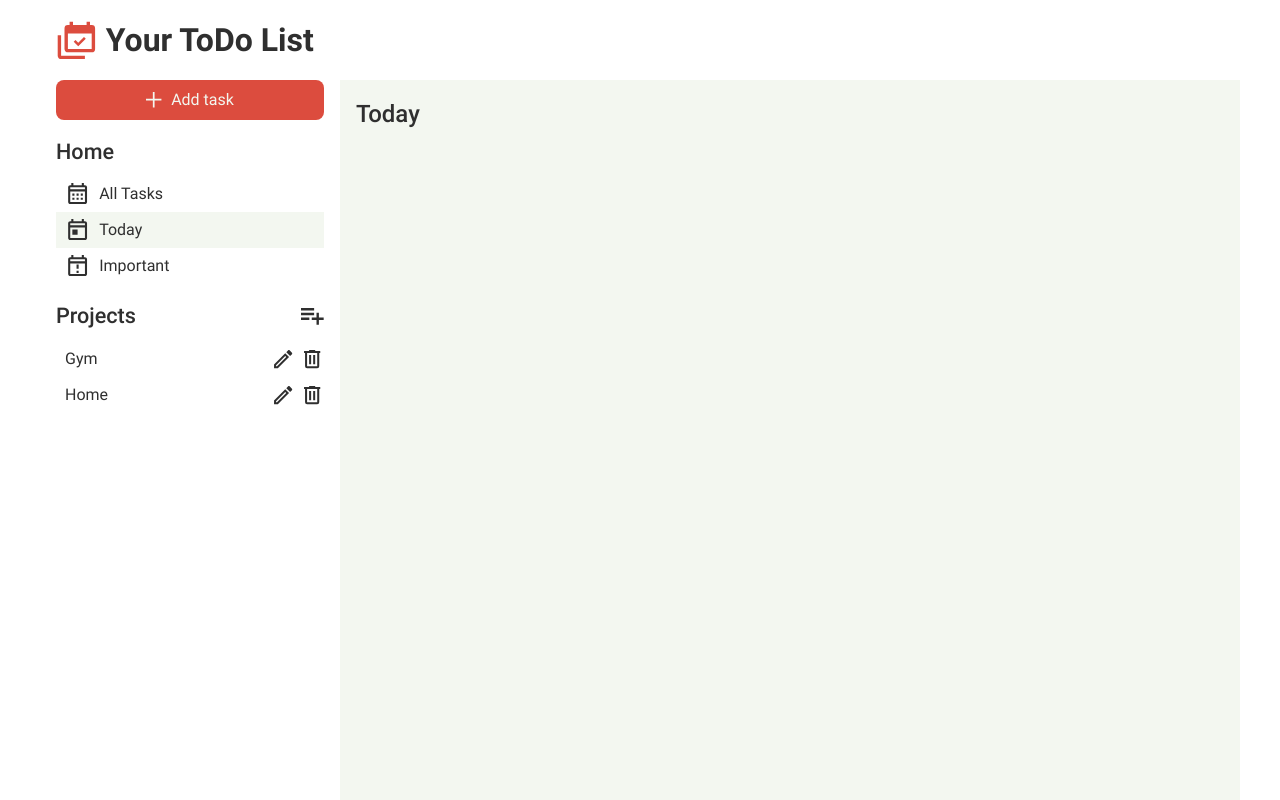
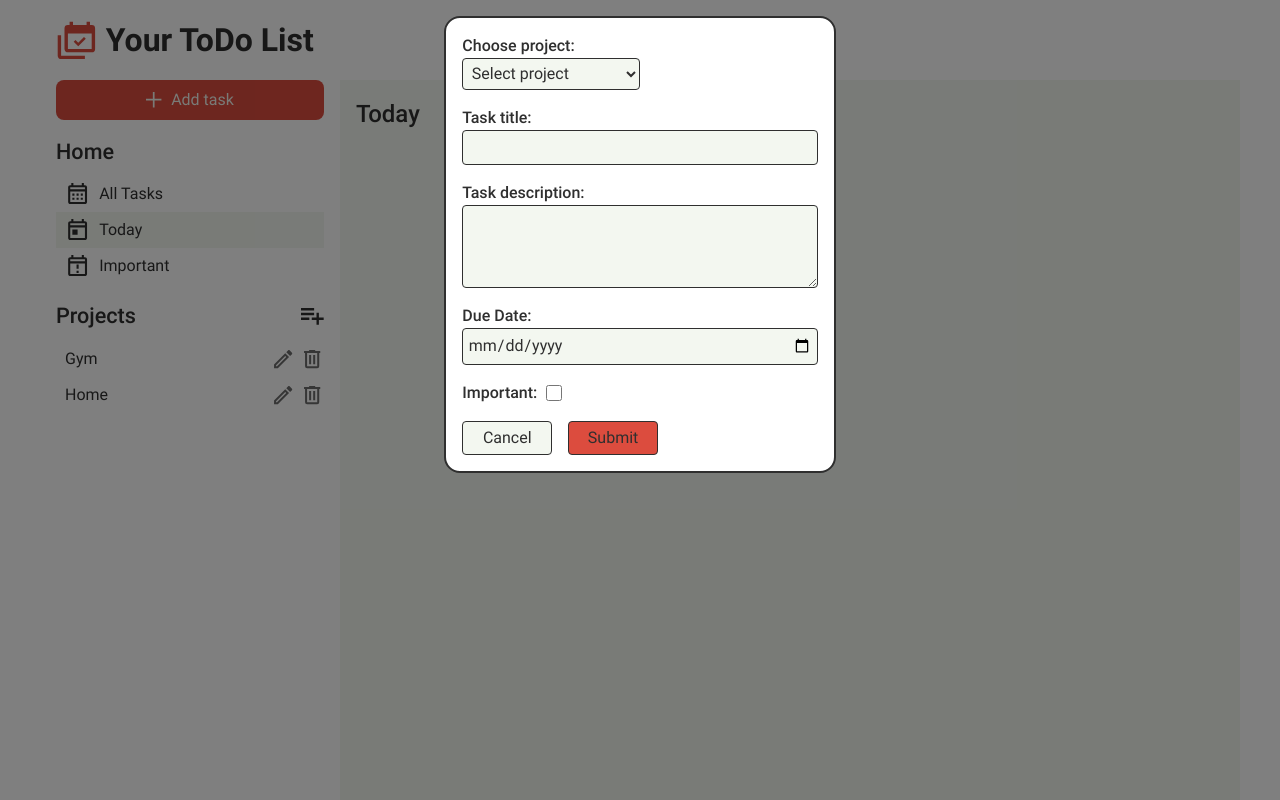
Before and after one commit to yppelu/odin-todo-list, a React (Vite) app: page / in a window 1280 px wide. Both pictures are taken after a click on the button "Add task". Built offline with nearby package versions, Linux system fonts and the light colour scheme.

Commit message:
Add add and edit ToDo functionality

```diff
--- a/src/App.jsx
+++ b/src/App.jsx
@@ -3,11 +3,14 @@ import { useEffect, useState } from 'react';
 import { exampleData } from './helpers/exampleData.js';
 import Menu from './components/Menu/Menu';
 import Content from './components/Content/Content.jsx';
+import AddTaskForm from './components/AddTaskForm/AddTaskForm.jsx';
 
 export default function App() {
   const [projects, setProjects] = useState(JSON.parse(localStorage.getItem('projects')) ?? exampleData);
   const [isMenuCollapsed, setIsMenuCollapsed] = useState(window.innerWidth <= 600);
   const [contentId, setContentId] = useState(2);
+  const [isAddTaskFormOpen, setIsAddTaskFormOpen] = useState(false);
+  const [idForAddTaskForm, setIdForAddTaskForm] = useState(null);
 
   const contentTitle = getTitleFromContentId(contentId);
 
@@ -65,6 +68,55 @@ export default function App() {
     setProjects(newProjects);
   }
 
+  function handleOpenAddTaskForm(id) {
+    if (id) {
+      setIdForAddTaskForm(id);
+    }
+    setIsAddTaskFormOpen(true);
+  }
+
+  function handleCloseAddTaskForm() {
+    setIdForAddTaskForm(null);
+    setIsAddTaskFormOpen(false);
+  }
+
+  function handleAddTodo(data) {
+    const newProjects = JSON.parse(JSON.stringify(projects));
+    const projectId = Number(data.projectId);
+    for (const project of newProjects) {
+      if (project.id === projectId) {
+        project.todos.push({
+          id: Date.now(),
+          title: data.title,
+          description: data.description,
+          dueDate: data.dueDate,
+          important: data.important
+        });
+        setProjects(newProjects);
+        return;
+      }
+    }
+  }
+
+  function handleEditTodo(id, data) {
+    const newProjects = JSON.parse(JSON.stringify(projects));
+    const projectId = Number(data.projectId);
+    for (const project of newProjects) {
+      if (project.id === projectId) {
+        for (const todo of project.todos) {
+          if (todo.id === id) {
+            todo.title = data.title;
+            todo.description = data.description;
+            todo.dueDate = data.dueDate;
+            todo.important = data.important;
+            setProjects(newProjects);
+            return;
+          }
+        }
+      }
+    }
+  }
+
   function handleRemoveTodo(todoId) {
     const newProjects = JSON.parse(JSON.stringify(projects));
     for (const project of newProjects) {
@@ -93,6 +145,18 @@ export default function App() {
 
   return (
     <>
+      {
+        isAddTaskFormOpen
+          ?
+          <AddTaskForm
+            id={idForAddTaskForm}
+            projects={projects}
+            closeForm={handleCloseAddTaskForm}
+            editTodo={handleEditTodo}
+            addTodo={handleAddTodo}
+          />
+          : null
+      }
       <button
         className={isMenuCollapsed ? 'open-menu-btn open-menu-btn-menu--collapsed' : 'open-menu-btn'}
         type='button'
@@ -106,6 +170,7 @@ export default function App() {
       </button>
       <Menu
         isMenuCollapsed={isMenuCollapsed}
+        addTask={handleOpenAddTaskForm}
         projects={projects}
         editProject={handleEditProject}
         removeProject={handleRemoveProject}
@@ -118,6 +183,7 @@ export default function App() {
         contentId={contentId}
         projects={projects}
         toggleImportant={handleToggleImportant}
+        editTodo={handleOpenAddTaskForm}
         removeTodo={handleRemoveTodo}
       />
     </>
--- /dev/null
+++ b/src/components/AddTaskForm/AddTaskForm.css
@@ -0,0 +1,133 @@
+.add-task-form-wrapper {
+  background-color: rgba(0, 0, 0, 0.5);
+
+  display: flex;
+  align-items: flex-start;
+  justify-content: center;
+
+  position: fixed;
+  inset: 0;
+  z-index: 2;
+}
+
+.add-task-form {
+  background-color: var(--bg-color);
+  border-radius: 1rem;
+
+  display: flex;
+  flex-direction: column;
+  gap: 1rem;
+
+  border: 2px solid var(--font-color);
+  margin-top: 1rem;
+  padding: 1rem;
+  max-width: calc(40ch + 2rem);
+  width: 95%;
+}
+
+.add-task-form__label {
+  font-weight: 500;
+
+  display: flex;
+  flex-direction: column;
+  align-items: flex-start;
+}
+
+.add-task-form__select {
+  background-color: var(--main-bg-color);
+  border-radius: 0.25rem;
+  font-weight: 400;
+
+  border: 1px solid var(--font-color);
+  padding: 0.5ch;
+  width: 50%;
+}
+
+.add-task-form__text-input {
+  appearance: none;
+  background-color: var(--main-bg-color);
+  border-radius: 0.25rem;
+  font-weight: 400;
+
+  border: 1px solid var(--font-color);
+  padding: 0.5ch;
+  max-width: 40ch;
+  width: 100%;
+}
+
+.add-task-form__textarea {
+  appearance: none;
+  background-color: var(--main-bg-color);
+  border-radius: 0.25rem;
+  font-weight: 400;
+
+  border: 1px solid var(--font-color);
+  padding: 0.5ch;
+  max-width: 40ch;
+  width: 100%;
+}
+
+.add-task-form__date-input {
+  background-color: var(--main-bg-color);
+  border-radius: 0.25rem;
+  font-weight: 400;
+
+  border: 1px solid var(--font-color);
+  padding: 0.5ch;
+  width: 100%;
+}
+
+.add-task-form__date-input::-webkit-calendar-picker-indicator {
+  background-color: #F3F7F0;
+  border-radius: 50%;
+}
+
+.add-task-form__label--important {
+  flex-direction: row;
+  align-items: center;
+  gap: 1ch;
+
+  width: max-content;
+}
+
+.add-task-form__checkbox {
+  background-color: var(--font-color);
+
+  height: 1rem;
+  width: 1rem;
+}
+
+.add-task-form__buttons {
+  display: flex;
+  gap: 1rem;
+}
+
+.add-task-form__button {
+  background-color: var(--bg-color);
+  border-radius: 0.25rem;
+  transition: background-color 0.15s ease-in-out;
+
+  border: 1px solid var(--font-color);
+  padding: 0.25rem 0;
+  width: 10ch;
+}
+
+.add-task-form__button.add-task-form__button--submit-button {
+  background-color: var(--primary-color);
+}
+
+@media (hover: hover) {
+  .add-task-form__button:hover {
+    background-color: var(--main-bg-color);
+  }
+
+  .add-task-form__button--submit-button:hover {
+    background-color: color-mix(in srgb, var(--primary-color) 85%, #000000 15%);
+  }
+}
+
+@media (hover: none) {
+  .add-task-form__button {
+    background-color: var(--main-bg-color);
+  }
+}
--- /dev/null
+++ b/src/components/AddTaskForm/AddTaskForm.jsx
@@ -0,0 +1,144 @@
+import { useEffect, useState } from 'react';
+import './AddTaskForm.css';
+
+
+export default function AddTaskForm({ id, projects, closeForm, addTodo, editTodo }) {
+  const [projectId, setProjectId] = useState('');
+  const [title, setTitle] = useState('');
+  const [description, setDescription] = useState('');
+  const [dueDate, setDueDate] = useState('');
+  const [important, setImportant] = useState(false);
+
+  useEffect(() => {
+    if (id !== null) {
+      for (const project of projects) {
+        for (const todo of project.todos) {
+          if (todo.id === id) {
+            setProjectId(project.id);
+            setTitle(todo.title);
+            setDescription(todo.description);
+            setDueDate(todo.dueDate);
+            setImportant(todo.important);
+          }
+        }
+      }
+    }
+
+    return () => {
+      setProjectId('');
+      setTitle('');
+      setDescription('');
+      setDueDate('');
+      setImportant(false);
+    };
+  }, [id, projects]);
+
+  return (
+    <div className='add-task-form-wrapper'>
+      <form
+        className='add-task-form'
+        onSubmit={(e) => {
+          e.preventDefault();
+          if (projectId !== '' && title !== '' && dueDate !== '') {
+            const formData = {
+              projectId: projectId,
+              title: title,
+              description: description,
+              dueDate: dueDate,
+              important: important
+            };
+            if (id === null) {
+              addTodo(formData);
+            } else {
+              editTodo(id, formData);
+            }
+            closeForm();
+          }
+        }}
+      >
+        <label className='add-task-form__label'>
+          Choose project:
+          <select
+            className='add-task-form__select'
+            name='select-project'
+            value={projectId}
+            onChange={(e) => setProjectId(e.target.value)}
+          >
+            {
+              <option value=''>Select project</option>
+            }
+            {
+              projects.map(project =>
+                <option key={project.id} value={project.id}>
+                  {project.title}
+                </option>
+              )
+            }
+          </select>
+        </label>
+        <label className='add-task-form__label'>
+          Task title:
+          <input
+            className='add-task-form__text-input'
+            type='text'
+            value={title}
+            onChange={(e) => setTitle(e.target.value)}
+          />
+        </label>
+        <label className='add-task-form__label'>
+          Task description:
+          <textarea
+            className='add-task-form__textarea'
+            name='task-description'
+            rows='3'
+            value={description}
+            onChange={(e) => setDescription(e.target.value)}
+          >
+          </textarea>
+        </label>
+        <label className='add-task-form__label'>
+          Due Date:
+          <input
+            className='add-task-form__date-input'
+            type='date'
+            name='task-due-date'
+            value={dueDate}
+            onChange={(e) => setDueDate(e.target.value)}
+          />
+        </label>
+        <label className='add-task-form__label add-task-form__label--important'>
+          Important:
+          <input
+            className='add-task-form__checkbox'
+            type='checkbox'
+            name='important-checkbox'
+            checked={important}
+            onChange={(e) => setImportant(e.target.checked)}
+          />
+        </label>
+        <div className='add-task-form__buttons'>
+          <button
+            className='add-task-form__button'
+            type='reset'
+            onClick={() => {
+              setProjectId('');
+              setTitle('');
+              setDescription('');
+              setDueDate('');
+              setImportant(false);
+              closeForm();
+            }}
+          >
+            Cancel
+          </button>
+          <button
+            className='add-task-form__button add-task-form__button--submit-button'
+            type='submit'
+          >
+            Submit
+          </button>
+        </div>
+      </form>
+    </div>
+  );
+}
--- a/src/components/Content/Content.jsx
+++ b/src/components/Content/Content.jsx
@@ -1,21 +1,7 @@
 import './Content.css';
 import TodoBlock from './TodoBlock/TodoBlock';
 
-/* function getTodayDate() {
-  const today = new Date();
-
-  const yearAsString = String(today.getFullYear());
-
-  const month = today.getMonth() + 1;
-  const monthAsString = month < 10 ? '0' + month : String(month);
-
-  const date = today.getDate();
-  const dateAsString = date < 10 ? '0' + date : String(date);
-
-  return `${yearAsString}-${monthAsString}-${dateAsString}`;
-} */
-
-export default function Content({ title, contentId, projects, toggleImportant, removeTodo }) {
+export default function Content({ title, contentId, projects, toggleImportant, editTodo, removeTodo }) {
   function prepareData() {
     const preparedData = {
       today: [],
@@ -30,15 +16,15 @@ export default function Content({ title, contentId, projects, toggleImportant, r
         for (const todo of project.todos) {
           const diff = Date.now() - new Date(todo.dueDate + 'T00:00:00.000');
           if (diff <= 0) {
-            preparedData.later.push(todo);
+            preparedData.later.push({ ...todo, projectTitle: project.title });
           } else if (diff > 0 && diff < 86400000) {
-            preparedData.today.push(todo);
+            preparedData.today.push({ ...todo, projectTitle: project.title });
           } else if (diff < 86400000 * 2) {
-            preparedData.tomorrow.push(todo);
+            preparedData.tomorrow.push({ ...todo, projectTitle: project.title });
           } else if (diff < 86400000 * 7) {
-            preparedData.thisWeek.push(todo);
+            preparedData.thisWeek.push({ ...todo, projectTitle: project.title });
           } else {
-            preparedData.expired.push(todo);
+            preparedData.expired.push({ ...todo, projectTitle: project.title });
           }
         }
       }
@@ -48,15 +34,15 @@ export default function Content({ title, contentId, projects, toggleImportant, r
           if (todo.important) {
             const diff = Date.now() - new Date(todo.dueDate + 'T00:00:00.000');
             if (diff <= 0) {
-              preparedData.later.push(todo);
+              preparedData.later.push({ ...todo, projectTitle: project.title });
             } else if (diff > 0 && diff < 86400000) {
-              preparedData.today.push(todo);
+              preparedData.today.push({ ...todo, projectTitle: project.title });
             } else if (diff < 86400000 * 2) {
-              preparedData.tomorrow.push(todo);
+              preparedData.tomorrow.push({ ...todo, projectTitle: project.title });
             } else if (diff < 86400000 * 7) {
-              preparedData.thisWeek.push(todo);
+              preparedData.thisWeek.push({ ...todo, projectTitle: project.title });
             } else {
-              preparedData.expired.push(todo);
+              preparedData.expired.push({ ...todo, projectTitle: project.title });
             }
           }
         }
@@ -81,15 +67,15 @@ export default function Content({ title, contentId, projects, toggleImportant, r
           for (const todo of project.todos) {
             const diff = Date.now() - new Date(todo.dueDate + 'T00:00:00.000');
             if (diff <= 0) {
-              preparedData.later.push(todo);
+              preparedData.later.push({ ...todo, projectTitle: project.title });
             } else if (diff > 0 && diff < 86400000) {
-              preparedData.today.push(todo);
+              preparedData.today.push({ ...todo, projectTitle: project.title });
             } else if (diff < 86400000 * 2) {
-              preparedData.tomorrow.push(todo);
+              preparedData.tomorrow.push({ ...todo, projectTitle: project.title });
             } else if (diff < 86400000 * 7) {
-              preparedData.thisWeek.push(todo);
+              preparedData.thisWeek.push({ ...todo, projectTitle: project.title });
             } else {
-              preparedData.expired.push(todo);
+              preparedData.expired.push({ ...todo, projectTitle: project.title });
             }
           }
           break;
@@ -121,6 +107,7 @@ export default function Content({ title, contentId, projects, toggleImportant, r
                     projectTitle={todo.projectTitle}
                     important={todo.important}
                     toggleImportant={toggleImportant}
+                    editTodo={editTodo}
                     removeTodo={removeTodo}
                   />
                 )
@@ -142,6 +129,7 @@ export default function Content({ title, contentId, projects, toggleImportant, r
                     projectTitle={todo.projectTitle}
                     important={todo.important}
                     toggleImportant={toggleImportant}
+                    editTodo={editTodo}
                     removeTodo={removeTodo}
                   />
                 )
@@ -163,6 +151,7 @@ export default function Content({ title, contentId, projects, toggleImportant, r
                     projectTitle={todo.projectTitle}
                     important={todo.important}
                     toggleImportant={toggleImportant}
+                    editTodo={editTodo}
                     removeTodo={removeTodo}
                   />
                 )
@@ -184,6 +173,7 @@ export default function Content({ title, contentId, projects, toggleImportant, r
                     projectTitle={todo.projectTitle}
                     important={todo.important}
                     toggleImportant={toggleImportant}
+                    editTodo={editTodo}
                     removeTodo={removeTodo}
                   />
                 )
@@ -205,6 +195,7 @@ export default function Content({ title, contentId, projects, toggleImportant, r
                     projectTitle={todo.projectTitle}
                     important={todo.important}
                     toggleImportant={toggleImportant}
+                    editTodo={editTodo}
                     removeTodo={removeTodo}
                   />
                 )
--- a/src/components/Content/TodoBlock/TodoBlock.css
+++ b/src/components/Content/TodoBlock/TodoBlock.css
@@ -25,6 +25,10 @@
   fill: var(--font-color);
   opacity: 0;
   transition: all 0.15s ease-in-out;
+}
+
+.task__complete-task-btn:active .task__complete-task-icon {
+  opacity: 1;
 }
 
 .task__block-divider {
@@ -78,7 +82,7 @@
 }
 
 .task__control-icon {
-  opacity: 0.5;
+  opacity: 0.7;
   transition: opacity 0.15s ease-in-out;
   fill: var(--font-color);
 }
--- a/src/components/Content/TodoBlock/TodoBlock.jsx
+++ b/src/components/Content/TodoBlock/TodoBlock.jsx
@@ -1,6 +1,6 @@
 import './TodoBlock.css';
 
-export default function TodoBlock({ id, title, description, dueDate, projectTitle, important, toggleImportant, removeTodo }) {
+export default function TodoBlock({ id, title, description, dueDate, projectTitle, important, toggleImportant, editTodo, removeTodo }) {
   return (
     <div className='task'>
       <button className='task__complete-task-btn' type='button'>
@@ -8,6 +8,7 @@ export default function TodoBlock({ id, title, description, dueDate, projectTitl
           className='task__complete-task-icon'
           xmlns='http://www.w3.org/2000/svg'
           viewBox='0 0 24 24'
+          onClick={() => removeTodo(id)}
         >
           <path d='M21,7L9,19L3.5,13.5L4.91,12.09L9,16.17L19.59,5.59L21,7Z' />
         </svg>
@@ -30,7 +31,7 @@ export default function TodoBlock({ id, title, description, dueDate, projectTitl
               <path d='M11 16H13V18H11V16M11 10H13V14H11V10M19 3H18V1H16V3H8V1H6V3H5C3.9 3 3 3.9 3 5V19C3 20.1 3.9 21 5 21H19C20.1 21 21 20.1 21 19V5C21 3.9 20.1 3 19 3M19 5V7H5V5H19M5 19V9H19V19H5Z' />
             </svg>
           </button>
-          <button className='task__control-btn' type='button'>
+          <button className='task__control-btn' type='button' onClick={() => editTodo(id)}>
             <svg
               className='task__control-icon'
               xmlns='http://www.w3.org/2000/svg'
--- a/src/components/Menu/Menu.jsx
+++ b/src/components/Menu/Menu.jsx
@@ -3,7 +3,7 @@ import './Menu.css';
 import HomeSection from './HomeSection/HomeSection';
 import ProjectSection from './ProjectsSection/ProjectSection';
 
-export default function Menu({ isMenuCollapsed, projects, setNewProject, editProject, removeProject, setContentId, contentId }) {
+export default function Menu({ isMenuCollapsed, addTask, projects, setNewProject, editProject, removeProject, setContentId, contentId }) {
   return (
     <div className={isMenuCollapsed ? 'menu menu--collapsed' : 'menu'}>
       <div className='menu__header'>
@@ -16,7 +16,7 @@ export default function Menu({ isMenuCollapsed, projects, setNewProject, editPro
         </svg>
         <h1 className='menu__title'>Your ToDo List</h1>
       </div>
-      <button className='menu__add-task-btn' type='button'>
+      <button className='menu__add-task-btn' type='button' onClick={addTask}>
         <svg
           className='menu__add-task-icon'
           xmlns='http://www.w3.org/2000/svg'
--- a/src/components/Menu/ProjectsSection/ProjectSectionListItem/ProjectSectionListItem.css
+++ b/src/components/Menu/ProjectsSection/ProjectSectionListItem/ProjectSectionListItem.css
@@ -39,6 +39,7 @@
 }
 
 .project-section__project-control-icon {
+  opacity: 0.7;
   fill: var(--font-color);
   transition: all 0.15s ease-in-out;
 }
```
